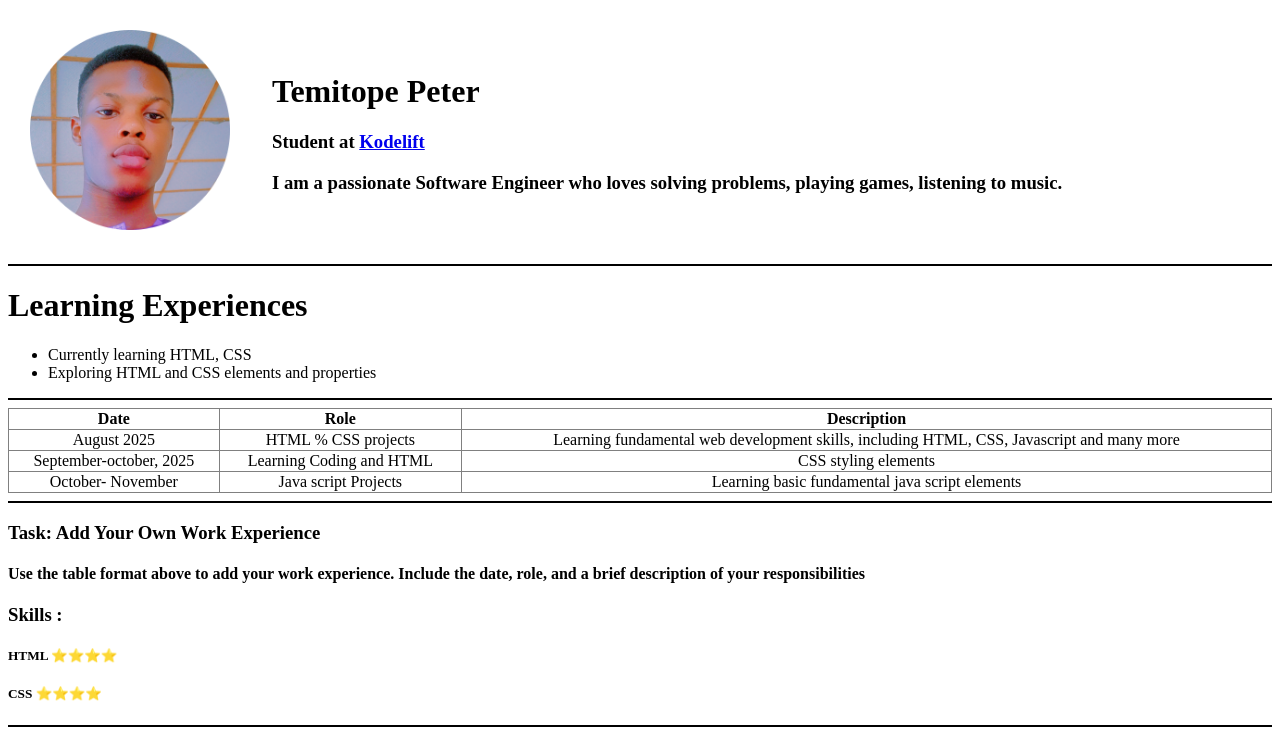
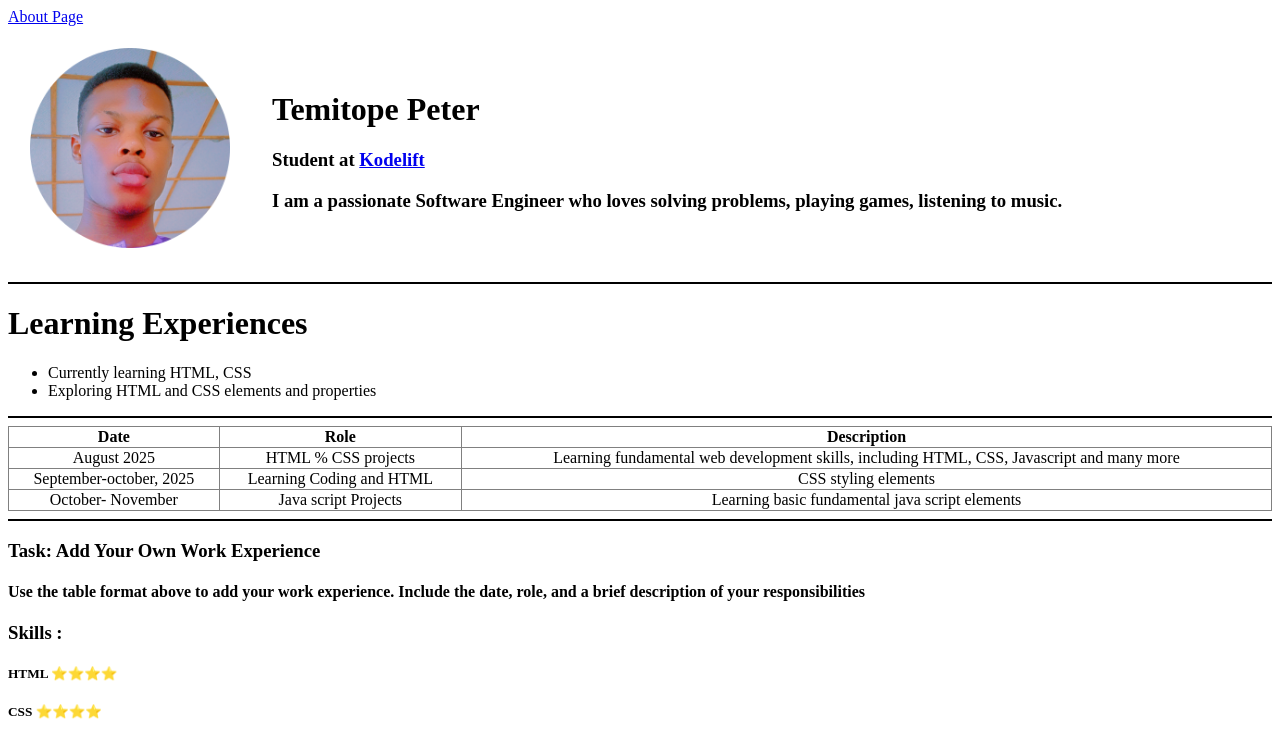
Before and after one commit to Temitope27286/My-Final-HTML-project, a plain HTML site: page index.html in a window 1280 px wide. Shown: the top 742 px of the page. Drawn offline with Linux system fonts and the light colour scheme.

Commit message:
updated index.html with new changes

```diff
--- a/index.html
+++ b/index.html
@@ -5,6 +5,7 @@
     <meta charset="UTF-8">
     <meta name="viewport" content="width=device-width, initial-scale=1.0">
     <link rel="shortcut icon" href="./images/Snapchat-1117269711-modified.png" type="image/x-icon">
+    <a href="about.html">About Page</a>
     <title>Temitope Peter- Home</title>
 </head>
 
```
Also changed, not shown: about.html (+1 -0 lines).
